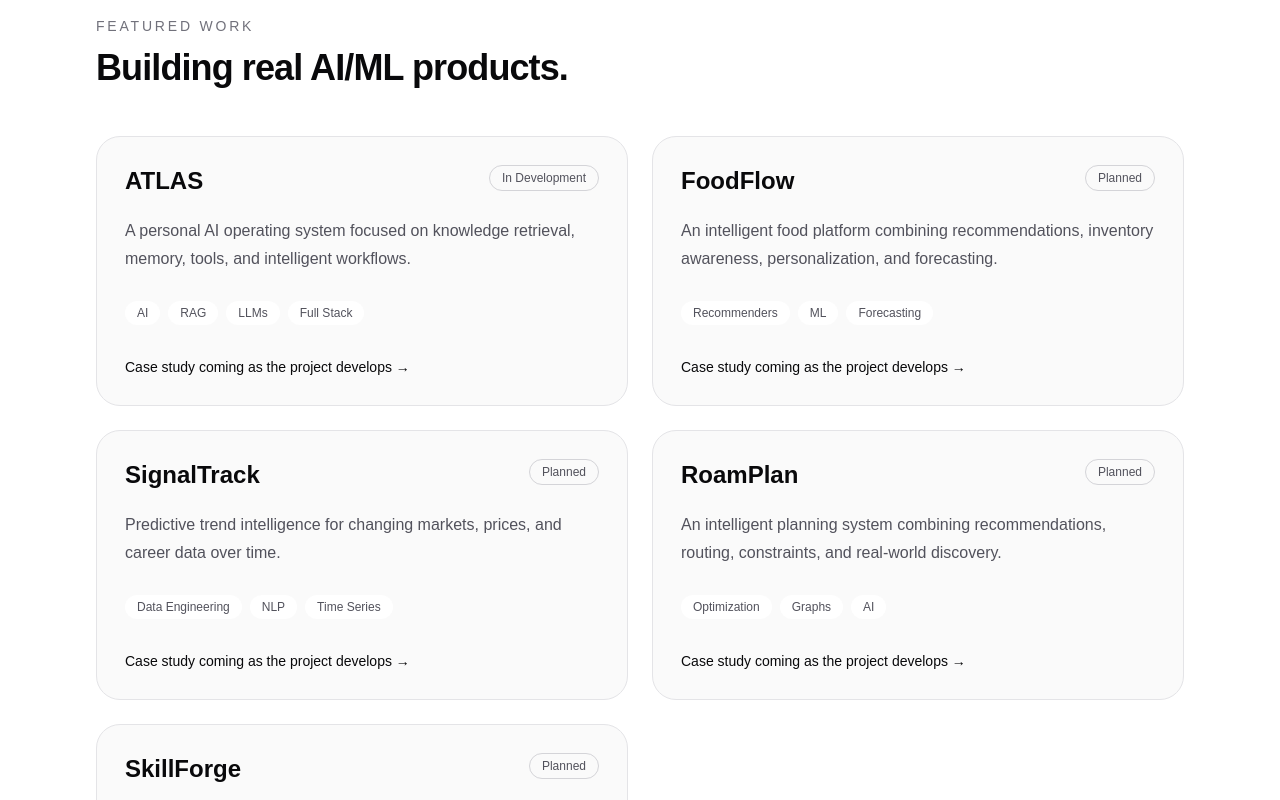
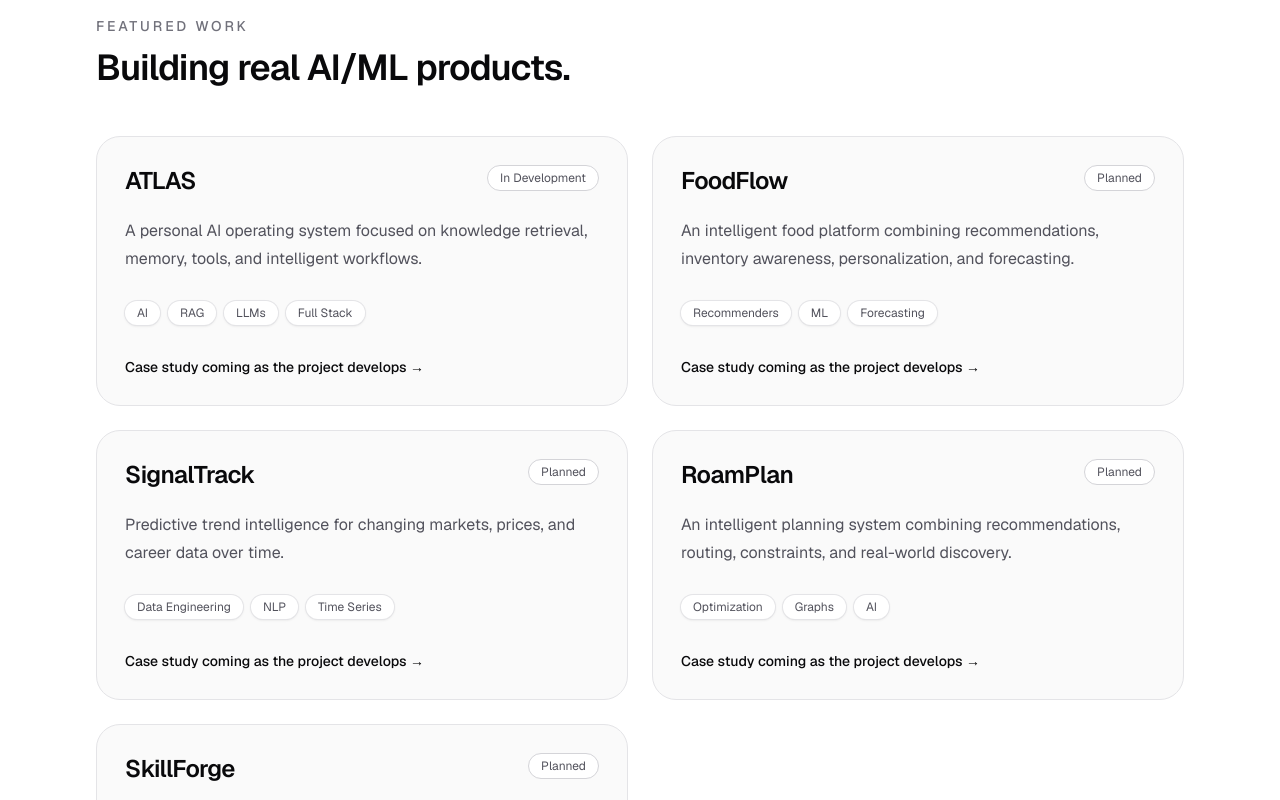
Before and after one commit to BrownMKW/portfolio, a Next.js app: page / in a window 1280 px wide. Shown: the part 700-1500 px from the top of the page. Built offline with nearby package versions, Linux system fonts and the light colour scheme.

Commit message:
Refactor project cards and polish styling

```diff
--- a/app/globals.css
+++ b/app/globals.css
@@ -1,9 +1,15 @@
 @import "tailwindcss";
+
 @custom-variant dark (&:where(.dark, .dark *));
 
 :root {
   --background: #ffffff;
   --foreground: #171717;
+}
+
+.dark {
+  --background: #0a0a0a;
+  --foreground: #ededed;
 }
 
 @theme inline {
@@ -13,15 +19,8 @@
   --font-mono: var(--font-geist-mono);
 }
 
-@media (prefers-color-scheme: dark) {
-  :root {
-    --background: #0a0a0a;
-    --foreground: #ededed;
-  }
-}
-
 body {
   background: var(--background);
   color: var(--foreground);
-  font-family: Arial, Helvetica, sans-serif;
+  font-family: var(--font-geist-sans), Arial, Helvetica, sans-serif;
 }
--- a/app/page.tsx
+++ b/app/page.tsx
@@ -1,6 +1,7 @@
 import Image from "next/image";
 import Navbar from "@/components/Navbar";
 import { portfolio } from "@/data/portfolio";
+import ProjectCard from "@/components/ProjectCard";
 
 export default function Home() {
   return (
@@ -94,37 +95,13 @@ export default function Home() {
 
         <div className="grid gap-6 md:grid-cols-2">
           {portfolio.featuredProjects.map((project) => (
-            <article
+            <ProjectCard
               key={project.name}
-              className="group rounded-3xl border border-zinc-200 bg-zinc-50 p-7 transition duration-300 hover:-translate-y-1 hover:shadow-xl dark:border-zinc-800 dark:bg-zinc-900"
-            >
-              <div className="flex items-start justify-between gap-4">
-                <h3 className="text-2xl font-semibold">{project.name}</h3>
-
-                <span className="rounded-full border border-zinc-300 px-3 py-1 text-xs text-zinc-600 dark:border-zinc-700 dark:text-zinc-300">
-                  {project.status}
-                </span>
-              </div>
-
-              <p className="mt-5 leading-7 text-zinc-600 dark:text-zinc-300">
-                {project.description}
-              </p>
-
-              <div className="mt-7 flex flex-wrap gap-2">
-                {project.tags.map((tag) => (
-                  <span
-                    key={tag}
-                    className="rounded-full bg-white px-3 py-1 text-xs text-zinc-600 dark:bg-zinc-800 dark:text-zinc-300"
-                  >
-                    {tag}
-                  </span>
-                ))}
-              </div>
-
-              <p className="mt-8 text-sm font-medium">
-                Case study coming as the project develops →
-              </p>
-            </article>
+              name={project.name}
+              description={project.description}
+              status={project.status}
+              tags={project.tags}
+            />
           ))}
         </div>
       </section>
@@ -285,7 +262,7 @@ export default function Home() {
 
           <h2 className="mt-4 max-w-2xl text-3xl font-semibold tracking-tight sm:text-4xl">
             Interested in data science and analytics, machine learning, or AI
-            engineering postions.
+            engineering positions.
           </h2>
 
           <p className="mt-5 max-w-2xl leading-7 opacity-70">
--- /dev/null
+++ b/components/ProjectCard.tsx
@@ -0,0 +1,46 @@
+type ProjectCardProps = {
+  name: string;
+  description: string;
+  status: string;
+  tags: string[];
+};
+
+export default function ProjectCard({
+  name,
+  description,
+  status,
+  tags,
+}: ProjectCardProps) {
+  return (
+    <article className="group relative overflow-hidden rounded-3xl border border-zinc-200 bg-zinc-50 p-7 transition duration-300 hover:-translate-y-1 hover:border-zinc-300 hover:shadow-xl dark:border-zinc-800 dark:bg-zinc-900 dark:hover:border-zinc-700">
+      <div className="absolute inset-x-0 top-0 h-px bg-gradient-to-r from-transparent via-zinc-400/50 to-transparent opacity-0 transition group-hover:opacity-100" />
+
+      <div className="flex items-start justify-between gap-4">
+        <h3 className="text-2xl font-semibold tracking-tight">{name}</h3>
+
+        <span className="shrink-0 rounded-full border border-zinc-300 bg-white px-3 py-1 text-xs text-zinc-600 dark:border-zinc-700 dark:bg-zinc-950 dark:text-zinc-300">
+          {status}
+        </span>
+      </div>
+
+      <p className="mt-5 leading-7 text-zinc-600 dark:text-zinc-300">
+        {description}
+      </p>
+
+      <div className="mt-7 flex flex-wrap gap-2">
+        {tags.map((tag) => (
+          <span
+            key={tag}
+            className="rounded-full bg-white px-3 py-1 text-xs text-zinc-600 shadow-sm ring-1 ring-zinc-200 dark:bg-zinc-800 dark:text-zinc-300 dark:ring-zinc-700"
+          >
+            {tag}
+          </span>
+        ))}
+      </div>
+
+      <p className="mt-8 text-sm font-medium transition group-hover:translate-x-1">
+        Case study coming as the project develops →
+      </p>
+    </article>
+  );
+}
```
